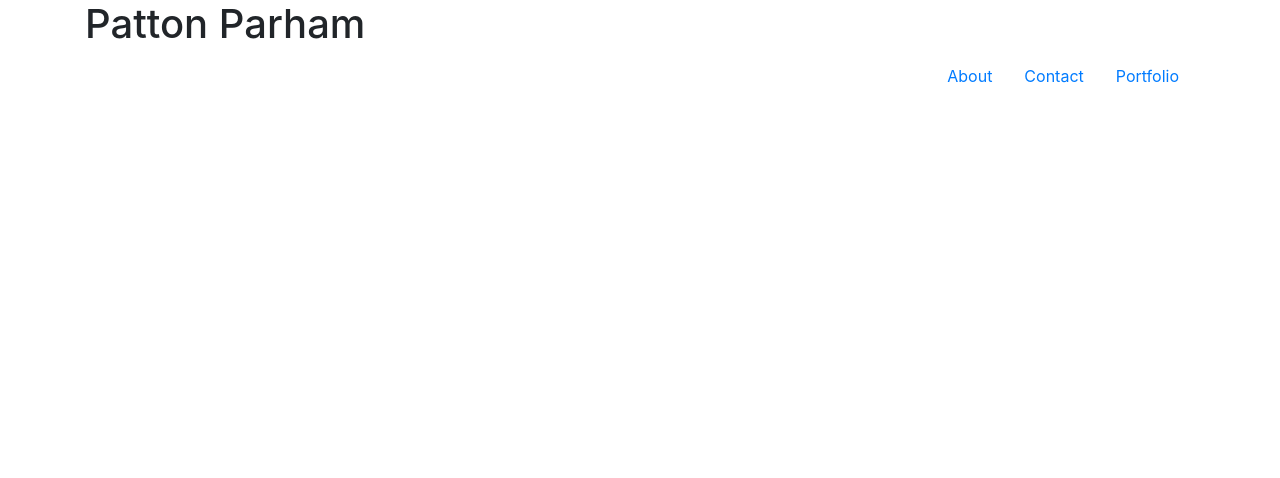
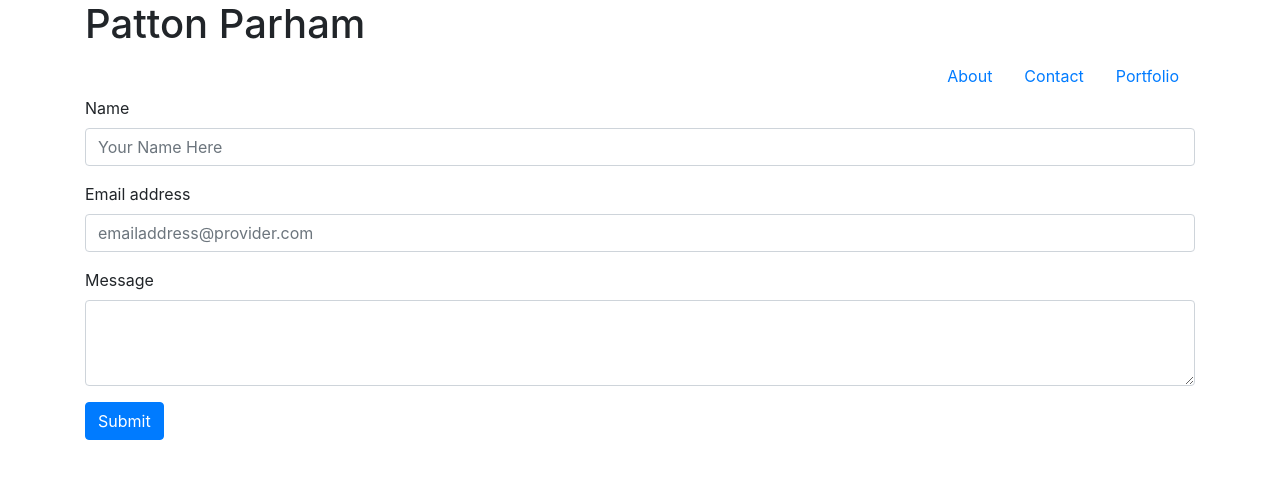
Before and after one commit to PattonParham/Basic-Portfolio, a plain HTML site: page contact.html in a window 1280 px wide. Drawn offline with nearby package versions, Linux system fonts and the light colour scheme.

Commit message:
Form wireframe added to contact page

```diff
--- a/contact.html
+++ b/contact.html
@@ -41,6 +41,26 @@
 
          </div>
 
+         <form>
+
+            <div class="form-group">
+                <label for="exampleFormControlInput1">Name</label>
+                <input type="text" class="form-control" id="FormControlInput1" placeholder="Your Name Here">
+              </div>
+
+          <div class="form-group">
+                <label for="exampleFormControlInput1">Email address</label>
+                <input type="email" class="form-control" id="FormControlInput1" placeholder="emailaddress@provider.com">
+              </div>
+
+            <div class="form-group">
+              <label for="exampleFormControlTextarea1">Message</label>
+              <textarea class="form-control" id="FormControlTextarea1" rows="3"></textarea>
+            </div>
+
+            <button type="submit" class="btn btn-primary">Submit</button>
+          </form>
+
 
 
 </body>
```
